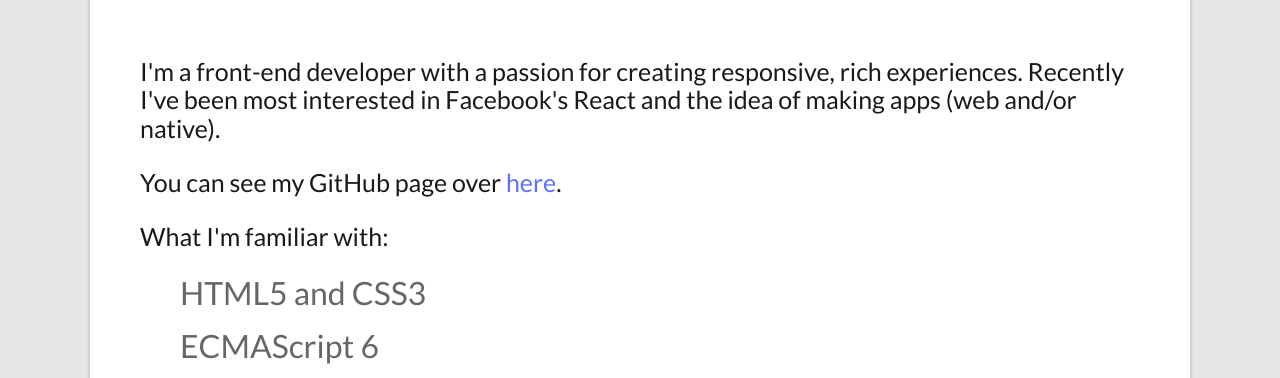
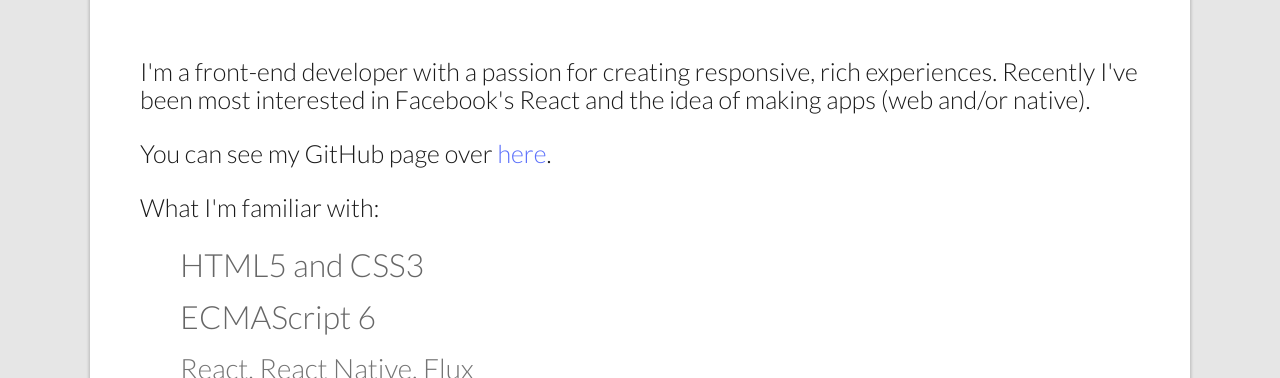
Before and after one commit to papermana/papermana.github.io, a plain HTML site: page index.html in a window 1280 px wide. Shown: the part 411-789 px from the top of the page. Drawn offline with nearby package versions, Linux system fonts and the light colour scheme; files that its build step writes are made by us from their sources.

Commit message:
Changed body text to weight 300

```diff
--- a/index.html
+++ b/index.html
@@ -7,7 +7,7 @@
   <link rel="stylesheet" href="https://cdnjs.cloudflare.com/ajax/libs/normalize/4.1.1/normalize.min.css">
   <link rel="stylesheet" href="main.css">
 
-  <link href="https://fonts.googleapis.com/css?family=Lato:400&subset=latin" rel="stylesheet">
+  <link href="https://fonts.googleapis.com/css?family=Lato:300,400&subset=latin" rel="stylesheet">
   <link href="https://fonts.googleapis.com/css?family=Quicksand:300&subset=latin-ext" rel="stylesheet">
 </head>
 <body>
--- a/sass/_general.scss
+++ b/sass/_general.scss
@@ -18,6 +18,7 @@
   font-family: 'Lato', sans-serif;
   font-size: 20px;
   background-color: rgb(230,230,230);
+  font-weight: 300;
 }
 
 a {
```
